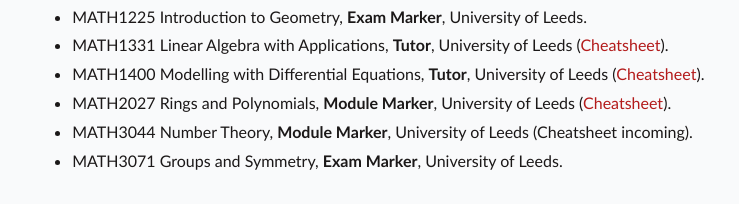
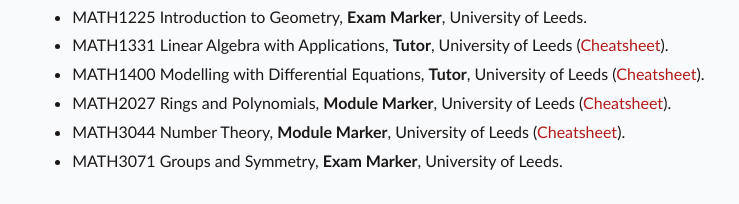
Before and after one commit to BradJackRyan/bradjackryan.github.io, a plain HTML site: page index.html in a window 1280 px wide. Shown: the part 2290-2494 px from the top of the page, without its empty margins (270-1009 px from the left). Drawn offline with nearby package versions, Linux system fonts and the light colour scheme; a web font is replaced by a local one.

Commit message:
Added MATH3044 cheatsheet link

```diff
--- a/index.html
+++ b/index.html
@@ -99,7 +99,7 @@
 	<li>MATH1331 Linear Algebra with Applications, <b>Tutor</b>, University of Leeds (<a href="./Files/MATH1331-(2022-2023).pdf" target="_blank">Cheatsheet</a>).</li>
 	<li>MATH1400 Modelling with Differential Equations, <b>Tutor</b>, University of Leeds (<a href="./Files/MATH1400-(2022-2023).pdf" target="_blank">Cheatsheet</a>).</li>
 	<li>MATH2027 Rings and Polynomials, <b>Module Marker</b>, University of Leeds (<a href="./Files/MATH2027-(2022-2023).pdf" target="_blank">Cheatsheet</a>).</li>
-	<li>MATH3044 Number Theory, <b>Module Marker</b>, University of Leeds (Cheatsheet incoming<!-----<a href="./Files/MATH3044(2022-2023).pdf" target="_blank">Cheatsheet</a>----->).</li>
+	<li>MATH3044 Number Theory, <b>Module Marker</b>, University of Leeds (<a href="./Files/MATH3044-(2022-2023).pdf" target="_blank">Cheatsheet</a>).</li>
 	<li>MATH3071 Groups and Symmetry, <b>Exam Marker</b>, University of Leeds.</li>
 </ul>
 
```
